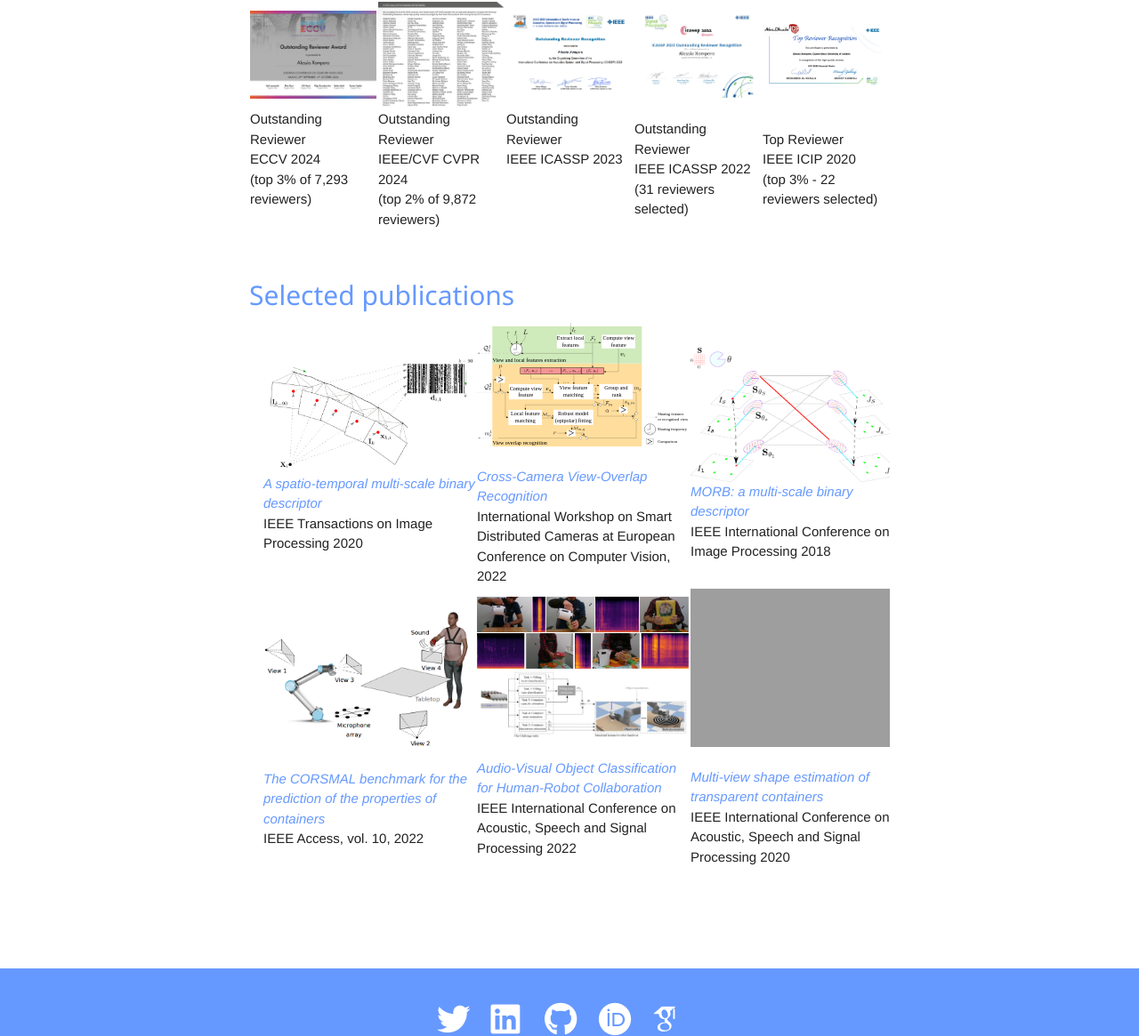
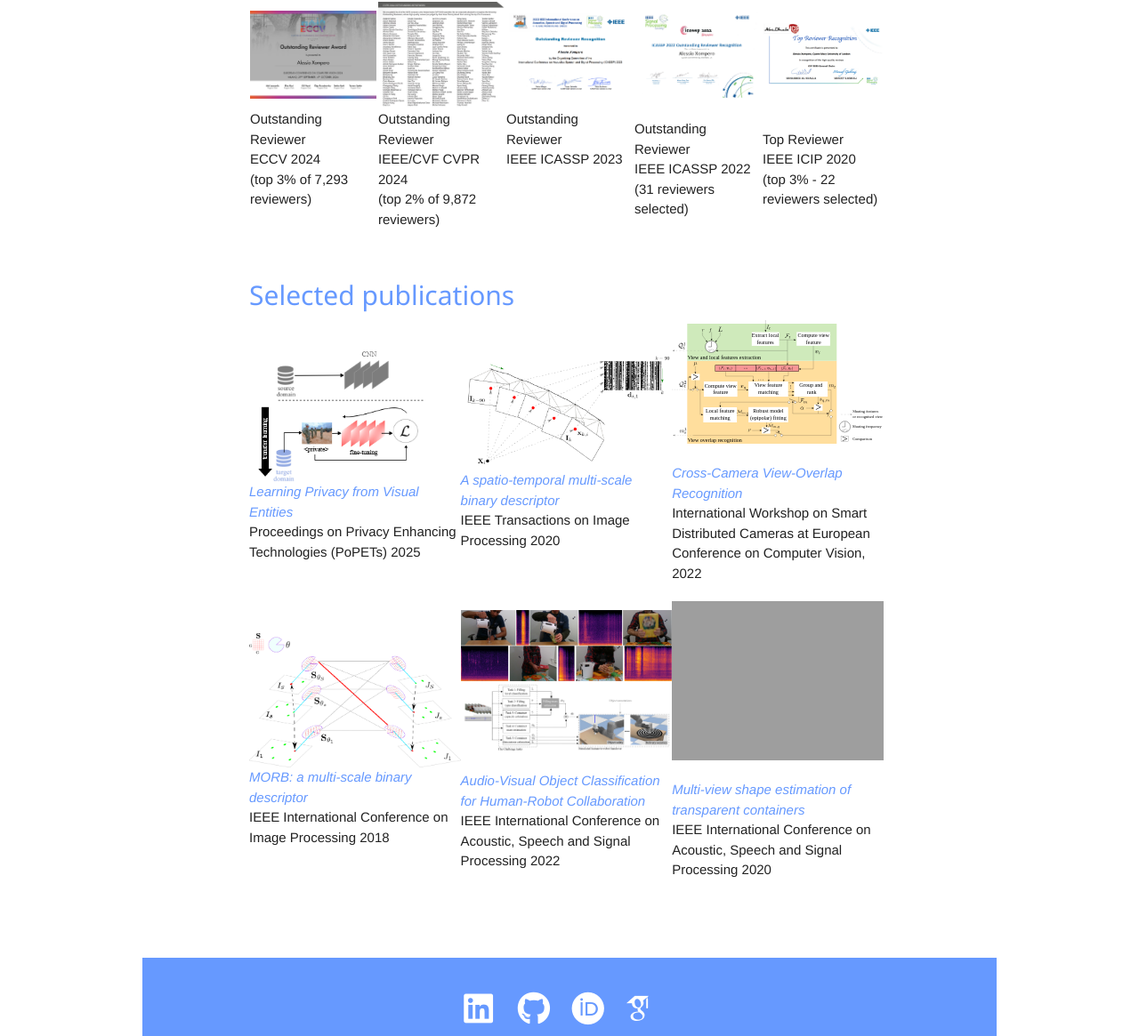
Before and after one commit to kerolex/kerolex.github.io, a PHP site: page / in a window 1280 px wide. Shown: the part 1901-3066 px from the top of the page at 89% size. Run offline with PHP 8.4, Linux system fonts and the light colour scheme; some libraries are stand-ins or nearby versions; some web fonts are replaced; grey boxes are pictures that could not be loaded.

Commit message:
Updated selected publications in index

```diff
--- a/css/mystyle.css
+++ b/css/mystyle.css
@@ -871,3 +871,22 @@ h4 a {
   margin-left: 15px;
   margin-right: -15px;
 }
+
+
+#pubs-sel {
+  width:100%;
+  display: -webkit-flex;
+  display: flex;
+  /* grid-template-columns: repeat(auto-fit, minmax(500px, 1fr)); */
+  -webkit-flex-wrap: wrap;
+  -ms-flex-wrap: wrap;
+  flex-wrap: wrap;
+  align-items:center;
+	justify-content:top;
+}
+
+#pubs-sel .elem-pub {
+  width:33%;
+  float: left;
+  padding-bottom: 20px;
+}
--- a/index.html
+++ b/index.html
@@ -317,77 +317,83 @@
 			</div>
 			<br><br>
 			<h2>Selected publications</h2>
-			 <div class="row">
-			 		<table style="width:100%">
-						<tr>
-							<th style="width:30%"></th>
-							<th style="width:30%"></th>
-							<th style="width:30%"></th>
-						</tr>
-						<tr>
-							<td>
+			<div id="pubs-sel">
+				<div class="elem-pub">
+					<a href="https://doi.org/10.56553/popets-2025-0098">
+			            <img src="images/popets25.png" alt="PoPETs2025" width=85%/>
+			        </a>
+	               	<br>
+					<em style="color:#6699ff">Learning Privacy from Visual Entities</em><br>
+					Proceedings on Privacy Enhancing Technologies (PoPETs) 2025
+				</div>
+				<div class="elem-pub">
 					<a href="research/MST/mst.html">
 			            <img src="images/tip20_mst.png" alt="TIP2020" width=100%/>
 			        </a>
 	               	<br>
 					<em style="color:#6699ff">A spatio-temporal multi-scale binary descriptor</em><br>
 					IEEE Transactions on Image Processing 2020
-							</td>
-							<td>
+				</div>
+				<div class="elem-pub">
 					<a href="https://doi.org/10.48550/arXiv.2208.11661" TARGET = "_blank">
 						<img src="images/xview_iwdsc22.svg" alt="" width="100%"/><br>
 					</a>
 					<br>
 					<em style="color:#6699ff">Cross-Camera View-Overlap Recognition</em><br>
 					International Workshop on Smart Distributed Cameras at European Conference on Computer Vision, 2022
-							</td>
-							<td>
+				</div>
+				<div class="elem-pub">
 					<a href="projects/icip2018/2018_ICIP_MORBaMultiScaleBinaryDescriptor_Xompero_Lanz_Cavallaro.pdf" TARGET = "_blank">
 					<img src="images/MORB.png" alt="ICIP2018" width=100%/>
 					</a>
 					<br>
 					<em style="color:#6699ff">MORB: a multi-scale binary descriptor</em><br>
 					IEEE International Conference on Image Processing 2018
-							</td>
-						</tr>
-						<tr>
-							<td>
+				</div>
+				<!-- <div class="elem-pub">
+					<div>
 						<a href="https://doi.org/10.48550/arXiv.2107.12719" TARGET = "_blank">
 							<img src="images/setup.png" alt="" width="100%"/><br>
 						</a>
+					</div>
 					<br>
+					<div>
 						<em style="color:#6699ff">The CORSMAL benchmark for the prediction of the properties of containers</em><br>
 						IEEE Access, vol. 10, 2022
-							</td>
-							<td>
+					</div>
+				</div> -->
+				<div class="elem-pub">
+					<div class="img-li">
 						<a href="challenge.html" TARGET = "_blank">
 							<img src="images/overviewpaper_main.png" alt="" width="100%"/><br>
 							<img src="images/diagram_tasks.png" alt="" width="100%"/><br>
 						</a>
+					</div>
 					<br>
+					<div>
 						<em style="color:#6699ff">Audio-Visual Object Classification for Human-Robot Collaboration</em><br>
 						IEEE International Conference on Acoustic, Speech and Signal Processing 2022
-							</td>
-							<td>
+					</div>
+				</div>
+				<div class="elem-pub">
+					<div class="img-li">
 						<a href="https://doi.org/10.48550/arXiv.1911.12354" TARGET = "_blank">
 						<img src="images/diagram_ICASSP20.png" alt="ICASSP2020" width=100%/><br>
 					</a>
+					</div>
 					<br>
+					<div>
 						<em style="color:#6699ff">Multi-view shape estimation of transparent containers</em><br>
 						IEEE International Conference on Acoustic, Speech and Signal Processing 2020
-							</td>
-						</tr>
-					</table>
 					</div>
-			<br>
-			<br>
+				</div>
 			</div>
 		<div style="clear:both"></div>
 	</div>
 	<br><br><br>
 	<footer class="site-footer">
 		<div class="footer-col social-col" style="text-align:center;">
-				<a href="https://twitter.com/aXompi"><i class="fab fa-fw fa-twitter" aria-hidden="true" style="padding-right: 1.5em;"></i></a>
+				<!-- <a href="https://twitter.com/aXompi"><i class="fab fa-fw fa-twitter" aria-hidden="true" style="padding-right: 1.5em;"></i></a> -->
 				<a href="https://www.linkedin.com/in/alessioxompero/?locale=en_US"><i class="fab fa-fw fa-linkedin" aria-hidden="true" style="padding-right: 1.5em;"></i></a>
 				<a href="https://github.com/kerolex/"><i class="fab fa-fw fa-github" aria-hidden="true" style="padding-right: 1.5em;"></i></a>
 				<a href="https://orcid.org/0000-0002-8227-8529"><i class="ai ai-orcid ai-fw" aria-hidden="true" style="padding-right: 1.5em;"></i></a>
```
Lines whose indentation alone changed are shown as unchanged.
